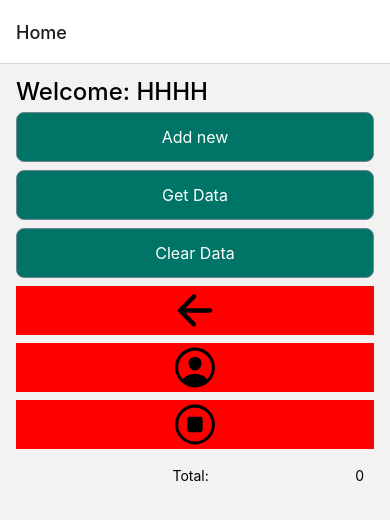
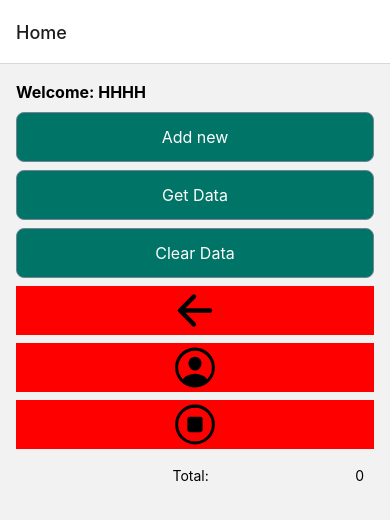
Before and after one commit to prem0406/ExpenseManagement, a React Native app: screen /Home in a window 390 px wide. Shown: the top 520 px of the page. Built offline with nearby package versions, Linux system fonts and the light colour scheme.

Commit message:
text types

```diff
--- a/src/components/text.tsx
+++ b/src/components/text.tsx
@@ -8,6 +8,13 @@ import {
 import React, {useMemo} from 'react';
 import {$fontWeightStyles, Weights} from './text.types';
 import {TextColors, colors} from '../theme/colors';
+import {typography} from '../theme/typography';
+
+export enum TextTypes {
+  body = 'body',
+  body_small = 'body_small',
+  h4 = 'h4',
+}
 
 export interface TextProps extends RNTextProps {
   //   preset?: TextTypes;
@@ -16,9 +23,16 @@ export interface TextProps extends RNTextProps {
   children?: React.ReactNode;
   weight?: Weights;
   color?: TextColors;
+  type?: TextTypes;
 }
 
-export const CustomText = ({children, weight = 'normal', color}: TextProps) => {
+export const CustomText = ({
+  children,
+  weight = 'normal',
+  color,
+  type,
+}: TextProps) => {
+  //weight will be removed
   const $weight = useMemo(() => {
     return $fontWeightStyles[weight as Weights];
   }, [weight]);
@@ -28,13 +42,34 @@ export const CustomText = ({children, weight = 'normal', color}: TextProps) => {
     [color],
   );
 
-  return <Text style={[styles.textStyle, $weight, $color]}>{children}</Text>;
+  const $type = useMemo(() => typeStyles[type ?? TextTypes.body], [type]);
+
+  return (
+    <Text style={[styles.textStyle, $type, $weight, $color]}>{children}</Text>
+  );
 };
 
 const styles = StyleSheet.create({
   textStyle: {
-    fontSize: 24,
+    fontSize: 10,
     fontWeight: '500',
-    lineHeight: 24,
+    lineHeight: 12,
   },
 });
+
+const typeStyles: Record<keyof typeof TextTypes, TextStyle> = {
+  [TextTypes.body]: {
+    fontFamily: typography.fonts.openSans.bold,
+    fontWeight: '700',
+    ...typography.FONT_STYLES.fontStyle_16,
+  },
+  [TextTypes.body_small]: {
+    //TO be changed
+    ...typography.FONT_STYLES.fontStyle_12,
+  },
+  [TextTypes.h4]: {
+    //TO be changed
+    ...typography.FONT_STYLES.fontStyle_20,
+    fontWeight: '700',
+  },
+};
```
